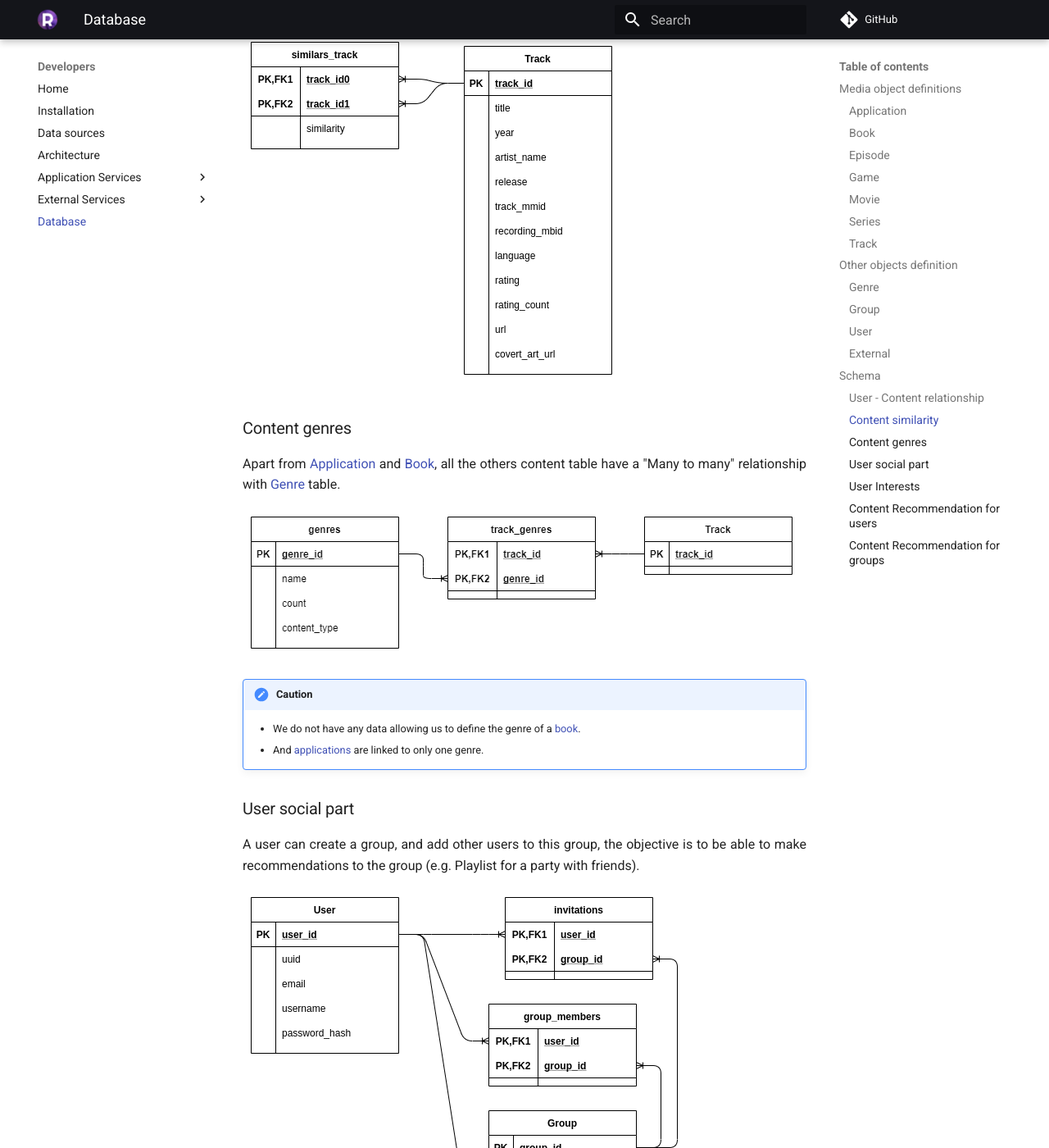
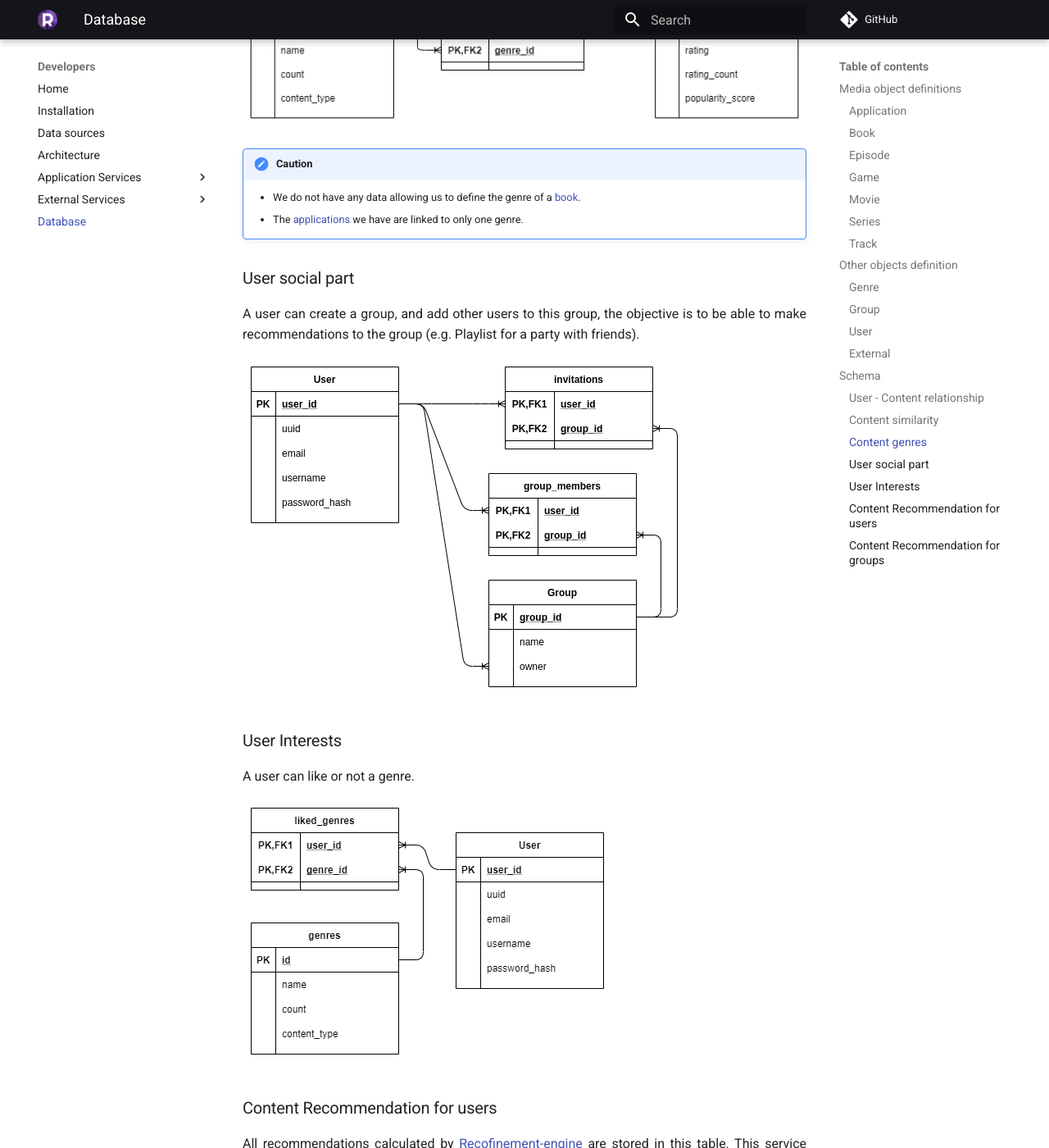
Before and after one commit to RomainCtl/RecoFinement, an MkDocs documentation site: the page built from docs/developers/database.md, in a window 1280 px wide and 1400 px high, scrolled down 8077 px. Shown: the whole window at 82% size. Built offline with MkDocs 1.6.1 and Material for MkDocs 9.7.7, drawn with Linux system fonts in a browser that asks for light colours; comment, search, counter and statistics services are not loaded.

Commit message:
Update data schema

```diff
--- a/docs/developers/database.md
+++ b/docs/developers/database.md
@@ -196,13 +196,11 @@ All content tables have a "Many to many" relationship with itself, it stores the
 
 ### Content genres
 
-Apart from [Application](#application) and [Book](#book), all the others content table have a "Many to many" relationship with [Genre](#genre) table.
-
 ![Recofinement content genre schema](../assets/images/Recofinement_content_genres.png)
 
 !!! caution
     * We do not have any data allowing us to define the genre of a [book](#book).
-    * And [applications](#application) are linked to only one genre.
+    * The [applications](#application) we have are linked to only one genre.
 
 
 ### User social part
```
Also changed, not shown: docs/assets/images/Recofinement_content_genres.png, docs/assets/images/Recofinement_content_similarity.png, docs/assets/images/Recofinement_dataset_user.png, docs/assets/images/Recofinement_recommended_for_group_table.png, docs/assets/images/Recofinement_recommended_table.png.
